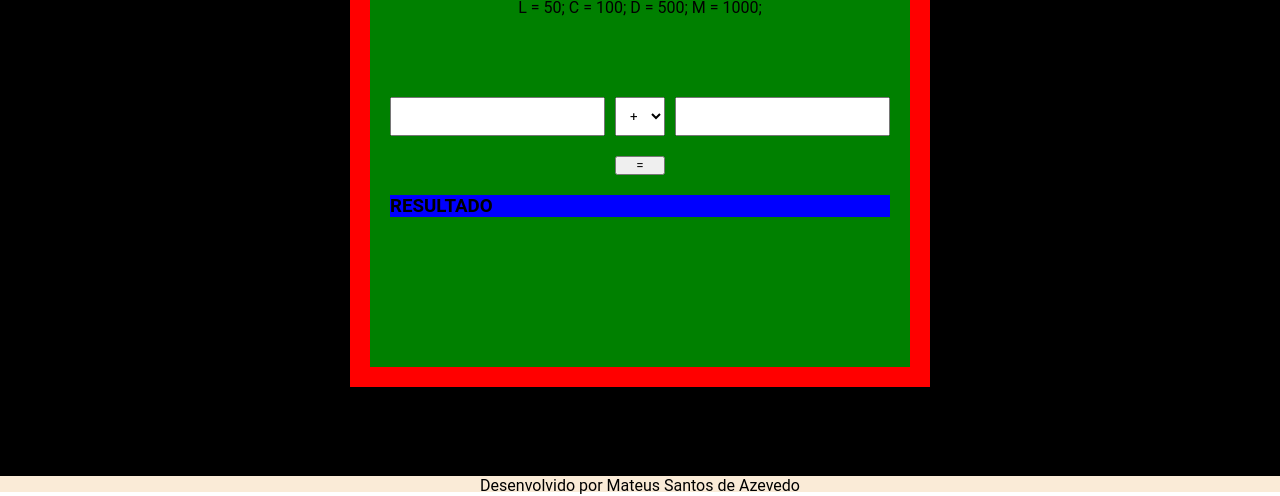
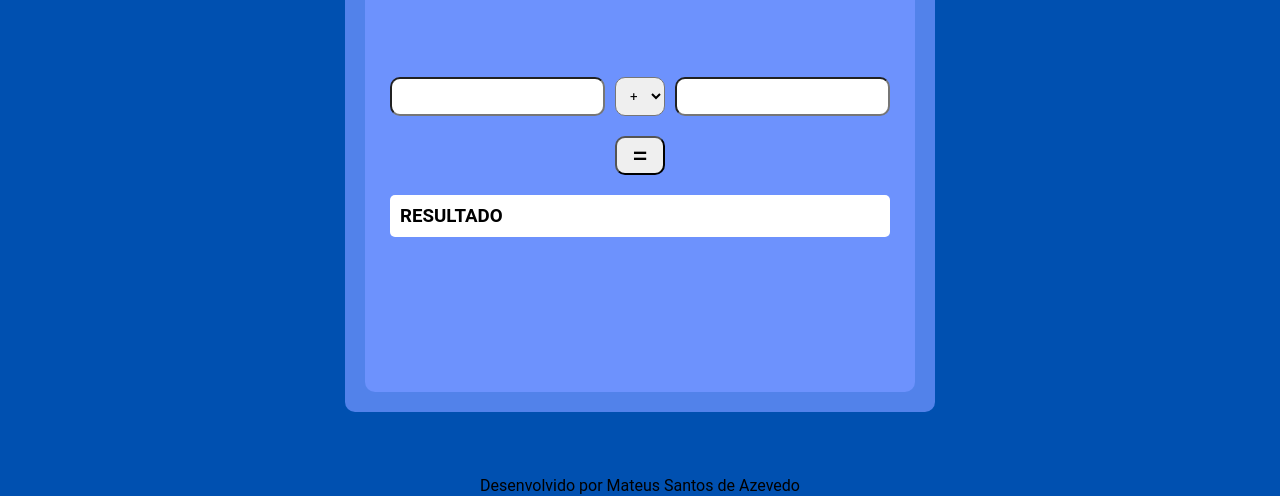
Before and after one commit to mateus-azevedo/aps-calculadora-romana-desenv-web, a website: page index.html in a window 1280 px wide. Shown: the part 304-800 px from the top of the page. Drawn offline with Linux system fonts and the light colour scheme.

Commit message:
estilizacao da pagina

```diff
--- a/style.css
+++ b/style.css
@@ -8,6 +8,7 @@
 body {
   width: 100vw;
   height: 100vh;
+  background-color: #0050b0;
 }
 
 .container {
@@ -26,12 +27,12 @@ main {
   align-items: center;
 
   height: 92.5%;
-  background-color: black;
 }
 
 .principal-container {
-  background-color: red;
+  background-color: #5282ea;
   padding: 20px;
+  border-radius: 10px;
 }
 
 .principal-content {
@@ -39,8 +40,10 @@ main {
   flex-direction: column;
   justify-content: space-between;
   align-items: center;
+  border-radius: 10px;
+  padding: 5px;
 
-  background-color: green;
+  background-color: #6d92fd;
 }
 
 header {
@@ -75,6 +78,7 @@ header {
 #roman2,
 #operation {
   padding: 10px;
+  border-radius: 10px;
 }
 
 #roman1 {
@@ -88,16 +92,22 @@ header {
 button {
   width: 10%;
   align-self: center;
+
   margin-bottom: 20px;
+
+  border-radius: 10px;
+
+  font-size: 30px;
 }
 
 .result-box {
-  background-color: blue;
-  /* padding: 10px; */
+  background-color: white;
+  border-radius: 5px;
+  padding: 10px;
 }
 
 footer {
   height: 2%;
-  background-color: antiquewhite;
+  /* background-color: antiquewhite; */
   text-align: center;
 }
```
